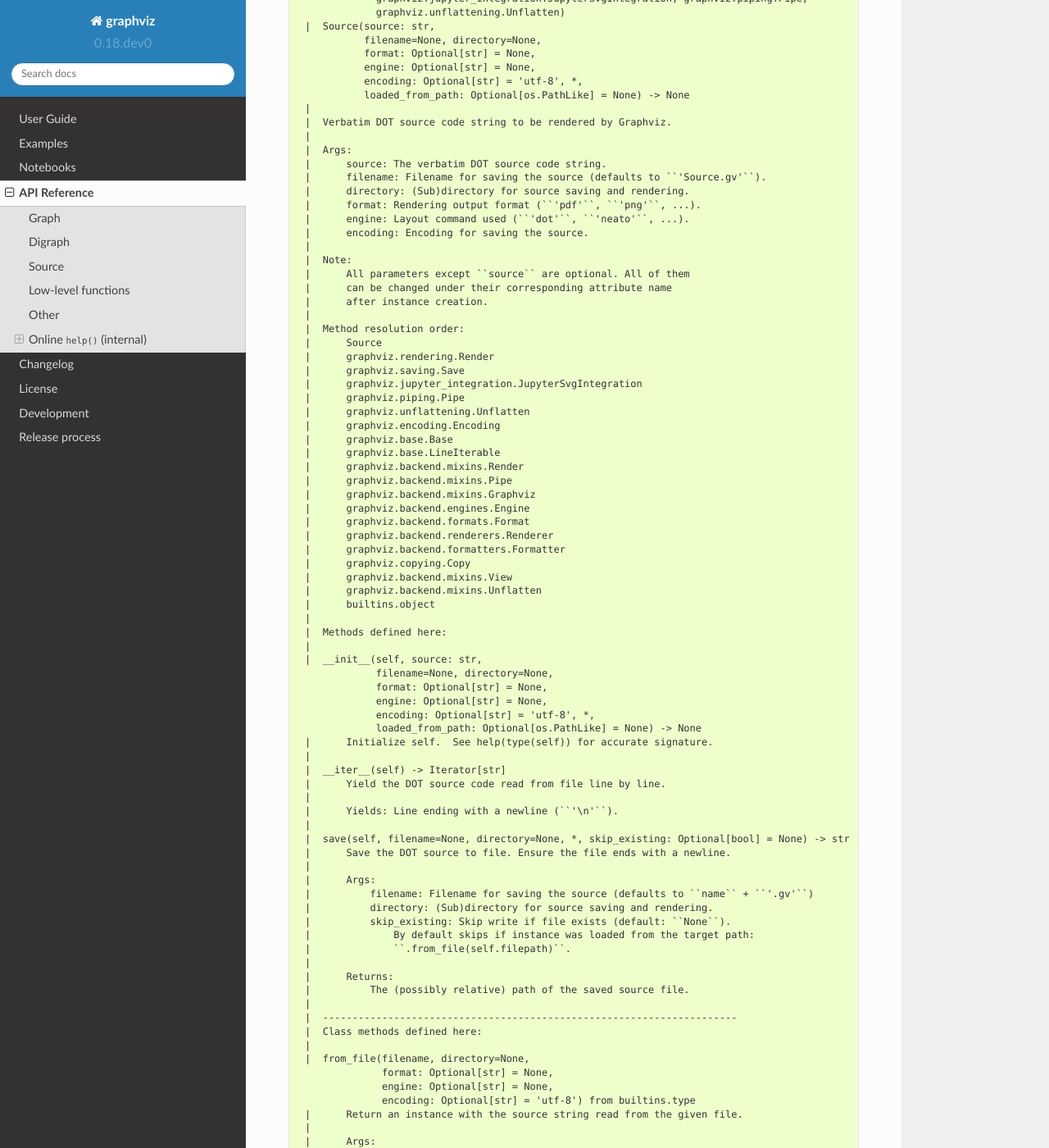
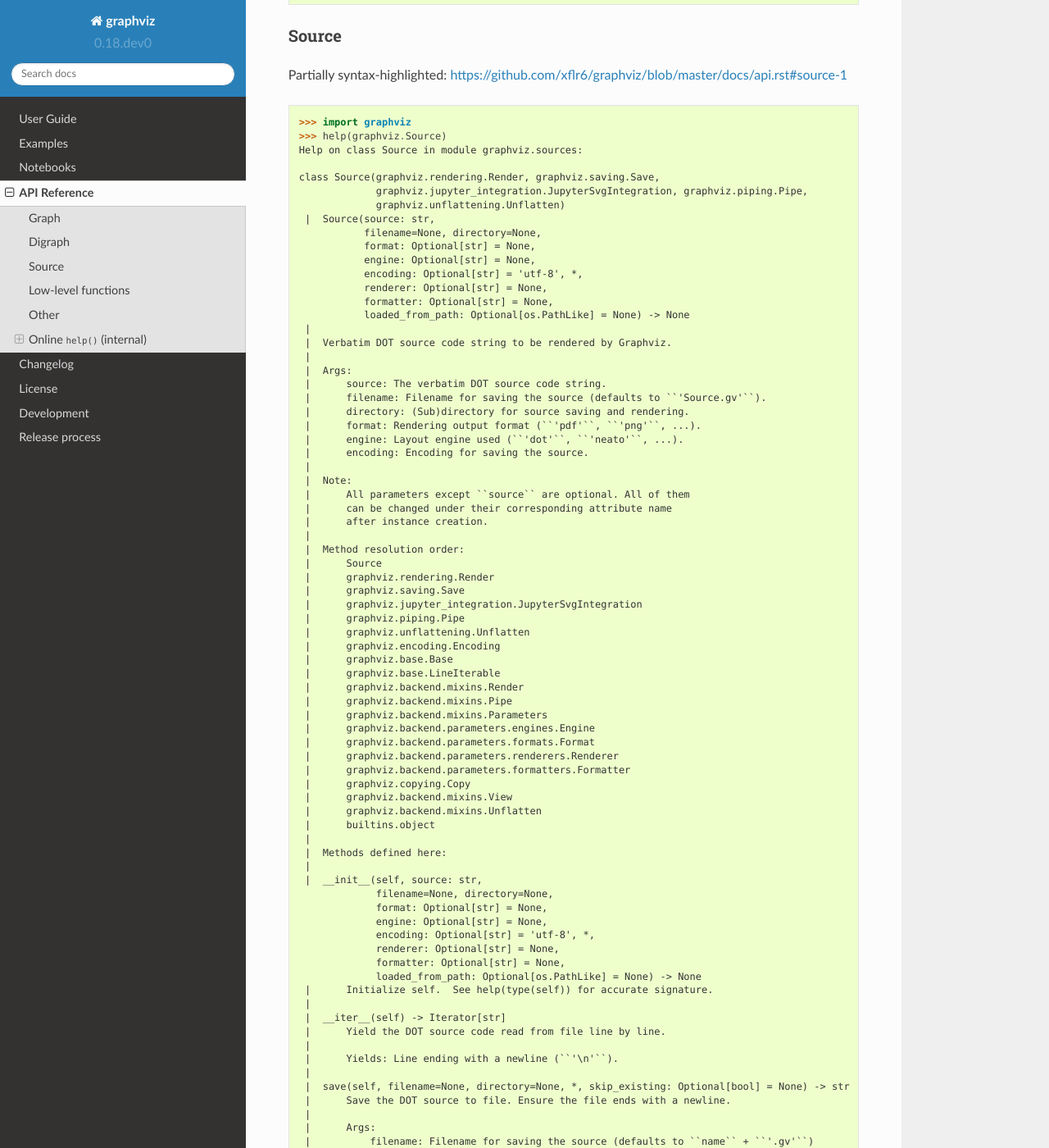
Before and after one commit to xflr6/graphviz, a Sphinx documentation site: the page built from docs/api.rst, in a window 1280 px wide and 1400 px high, scrolled down 19219 px. Shown: the whole window at 82% size. Built offline with Sphinx 7.4.7 and the Read the Docs theme 2.0.0, drawn with Linux system fonts in a browser that asks for light colours; the version number is read from the project's files by our own code; some of the changed text lies outside the part shown.

Commit message:
update help() output

```diff
--- a/docs/api.rst
+++ b/docs/api.rst
@@ -206,11 +206,11 @@ https://github.com/xflr6/graphviz/blob/master/docs/api.rst#graph-1
      |      graphviz.base.LineIterable
      |      graphviz.backend.mixins.Render
      |      graphviz.backend.mixins.Pipe
-     |      graphviz.backend.mixins.Graphviz
-     |      graphviz.backend.engines.Engine
-     |      graphviz.backend.formats.Format
-     |      graphviz.backend.renderers.Renderer
-     |      graphviz.backend.formatters.Formatter
+     |      graphviz.backend.mixins.Parameters
+     |      graphviz.backend.parameters.engines.Engine
+     |      graphviz.backend.parameters.formats.Format
+     |      graphviz.backend.parameters.renderers.Renderer
+     |      graphviz.backend.parameters.formatters.Formatter
      |      graphviz.copying.Copy
      |      graphviz.backend.mixins.View
      |      graphviz.backend.mixins.Unflatten
@@ -366,7 +366,8 @@ https://github.com/xflr6/graphviz/blob/master/docs/api.rst#graph-1
                format: Optional[str] = None,
                renderer: Optional[str] = None,
                formatter: Optional[str] = None,
-               quiet: bool = False, quiet_view: bool = False) -> str
+               quiet: bool = False, quiet_view: bool = False, *,
+               engine: Optional[str] = None) -> str
      |      Save the source to file and render with the Graphviz engine.
      |
      |      Args:
@@ -388,6 +389,8 @@ https://github.com/xflr6/graphviz/blob/master/docs/api.rst#graph-1
      |          quiet_view (bool): Suppress ``stderr`` output
      |              from the viewer process
      |              (implies ``view=True``, ineffective on Windows platform).
+     |          engine: Layout engine for rendering
+     |              (``'dot'``, ``'neato'``, ...).
      |
      |      Returns:
      |          The (possibly relative) path of the rendered file.
@@ -472,6 +475,7 @@ https://github.com/xflr6/graphviz/blob/master/docs/api.rst#graph-1
              renderer: Optional[str] = None,
              formatter: Optional[str] = None,
              quiet: bool = False, *,
+             engine: Optional[str] = None,
              encoding: Optional[str] = None) -> Union[bytes, str]
      |      Return the source piped through the Graphviz layout command.
      |
@@ -484,6 +488,8 @@ https://github.com/xflr6/graphviz/blob/master/docs/api.rst#graph-1
      |              (``'cairo'``, ``'gd'``, ...).
      |          quiet (bool): Suppress ``stderr`` output
      |              from the layout subprocess.
+     |          engine: Layout engine for rendering
+     |              (``'dot'``, ``'neato'``, ...).
      |          encoding: Encoding for decoding the stdout.
      |
      |      Returns:
@@ -556,28 +563,28 @@ https://github.com/xflr6/graphviz/blob/master/docs/api.rst#graph-1
      |      The DOT source code as string.
      |
      |  ----------------------------------------------------------------------
-     |  Data descriptors inherited from graphviz.backend.engines.Engine:
+     |  Data descriptors inherited from graphviz.backend.parameters.engines.Engine:
      |
      |  engine
      |      The layout engine used for rendering
      |      (``'dot'``, ``'neato'``, ...).
      |
      |  ----------------------------------------------------------------------
-     |  Data descriptors inherited from graphviz.backend.formats.Format:
+     |  Data descriptors inherited from graphviz.backend.parameters.formats.Format:
      |
      |  format
      |      The output format used for rendering
      |      (``'pdf'``, ``'png'``, ...).
      |
      |  ----------------------------------------------------------------------
-     |  Data descriptors inherited from graphviz.backend.renderers.Renderer:
+     |  Data descriptors inherited from graphviz.backend.parameters.renderers.Renderer:
      |
      |  renderer
      |      The output renderer used for rendering
      |      (``'cairo'``, ``'gd'``, ...).
      |
      |  ----------------------------------------------------------------------
-     |  Data descriptors inherited from graphviz.backend.formatters.Formatter:
+     |  Data descriptors inherited from graphviz.backend.parameters.formatters.Formatter:
      |
      |  formatter
      |      The output formatter used for rendering
@@ -657,11 +664,11 @@ https://github.com/xflr6/graphviz/blob/master/docs/api.rst#digraph-1
      |      graphviz.base.LineIterable
      |      graphviz.backend.mixins.Render
      |      graphviz.backend.mixins.Pipe
-     |      graphviz.backend.mixins.Graphviz
-     |      graphviz.backend.engines.Engine
-     |      graphviz.backend.formats.Format
-     |      graphviz.backend.renderers.Renderer
-     |      graphviz.backend.formatters.Formatter
+     |      graphviz.backend.mixins.Parameters
+     |      graphviz.backend.parameters.engines.Engine
+     |      graphviz.backend.parameters.formats.Format
+     |      graphviz.backend.parameters.renderers.Renderer
+     |      graphviz.backend.parameters.formatters.Formatter
      |      graphviz.copying.Copy
      |      graphviz.backend.mixins.View
      |      graphviz.backend.mixins.Unflatten
@@ -817,7 +824,8 @@ https://github.com/xflr6/graphviz/blob/master/docs/api.rst#digraph-1
                format: Optional[str] = None,
                renderer: Optional[str] = None,
                formatter: Optional[str] = None,
-               quiet: bool = False, quiet_view: bool = False) -> str
+               quiet: bool = False, quiet_view: bool = False, *,
+               engine: Optional[str] = None) -> str
      |      Save the source to file and render with the Graphviz engine.
      |
      |      Args:
@@ -839,6 +847,8 @@ https://github.com/xflr6/graphviz/blob/master/docs/api.rst#digraph-1
      |          quiet_view (bool): Suppress ``stderr`` output
      |              from the viewer process
      |              (implies ``view=True``, ineffective on Windows platform).
+     |          engine: Layout engine for rendering
+     |              (``'dot'``, ``'neato'``, ...).
      |
      |      Returns:
      |          The (possibly relative) path of the rendered file.
@@ -922,6 +932,7 @@ https://github.com/xflr6/graphviz/blob/master/docs/api.rst#digraph-1
              renderer: Optional[str] = None,
              formatter: Optional[str] = None,
              quiet: bool = False, *,
+             engine: Optional[str] = None,
              encoding: Optional[str] = None) -> Union[bytes, str]
      |      Return the source piped through the Graphviz layout command.
      |
@@ -934,6 +945,8 @@ https://github.com/xflr6/graphviz/blob/master/docs/api.rst#digraph-1
      |              (``'cairo'``, ``'gd'``, ...).
      |          quiet (bool): Suppress ``stderr`` output
      |              from the layout subprocess.
+     |          engine: Layout engine for rendering
+     |              (``'dot'``, ``'neato'``, ...).
      |          encoding: Encoding for decoding the stdout.
      |
      |      Returns:
@@ -1006,28 +1020,28 @@ https://github.com/xflr6/graphviz/blob/master/docs/api.rst#digraph-1
      |      The DOT source code as string.
      |
      |  ----------------------------------------------------------------------
-     |  Data descriptors inherited from graphviz.backend.engines.Engine:
+     |  Data descriptors inherited from graphviz.backend.parameters.engines.Engine:
      |
      |  engine
      |      The layout engine used for rendering
      |      (``'dot'``, ``'neato'``, ...).
      |
      |  ----------------------------------------------------------------------
-     |  Data descriptors inherited from graphviz.backend.formats.Format:
+     |  Data descriptors inherited from graphviz.backend.parameters.formats.Format:
      |
      |  format
      |      The output format used for rendering
      |      (``'pdf'``, ``'png'``, ...).
      |
      |  ----------------------------------------------------------------------
-     |  Data descriptors inherited from graphviz.backend.renderers.Renderer:
+     |  Data descriptors inherited from graphviz.backend.parameters.renderers.Renderer:
      |
      |  renderer
      |      The output renderer used for rendering
      |      (``'cairo'``, ``'gd'``, ...).
      |
      |  ----------------------------------------------------------------------
-     |  Data descriptors inherited from graphviz.backend.formatters.Formatter:
+     |  Data descriptors inherited from graphviz.backend.parameters.formatters.Formatter:
      |
      |  formatter
      |      The output formatter used for rendering
@@ -1064,6 +1078,8 @@ https://github.com/xflr6/graphviz/blob/master/docs/api.rst#source-1
                format: Optional[str] = None,
                engine: Optional[str] = None,
                encoding: Optional[str] = 'utf-8', *,
+               renderer: Optional[str] = None,
+               formatter: Optional[str] = None,
                loaded_from_path: Optional[os.PathLike] = None) -> None
      |
      |  Verbatim DOT source code string to be rendered by Graphviz.
@@ -1073,7 +1089,7 @@ https://github.com/xflr6/graphviz/blob/master/docs/api.rst#source-1
      |      filename: Filename for saving the source (defaults to ``'Source.gv'``).
      |      directory: (Sub)directory for source saving and rendering.
      |      format: Rendering output format (``'pdf'``, ``'png'``, ...).
-     |      engine: Layout command used (``'dot'``, ``'neato'``, ...).
+     |      engine: Layout engine used (``'dot'``, ``'neato'``, ...).
      |      encoding: Encoding for saving the source.
      |
      |  Note:
@@ -1093,11 +1109,11 @@ https://github.com/xflr6/graphviz/blob/master/docs/api.rst#source-1
      |      graphviz.base.LineIterable
      |      graphviz.backend.mixins.Render
      |      graphviz.backend.mixins.Pipe
-     |      graphviz.backend.mixins.Graphviz
-     |      graphviz.backend.engines.Engine
-     |      graphviz.backend.formats.Format
-     |      graphviz.backend.renderers.Renderer
-     |      graphviz.backend.formatters.Formatter
+     |      graphviz.backend.mixins.Parameters
+     |      graphviz.backend.parameters.engines.Engine
+     |      graphviz.backend.parameters.formats.Format
+     |      graphviz.backend.parameters.renderers.Renderer
+     |      graphviz.backend.parameters.formatters.Formatter
      |      graphviz.copying.Copy
      |      graphviz.backend.mixins.View
      |      graphviz.backend.mixins.Unflatten
@@ -1110,6 +1126,8 @@ https://github.com/xflr6/graphviz/blob/master/docs/api.rst#source-1
                  format: Optional[str] = None,
                  engine: Optional[str] = None,
                  encoding: Optional[str] = 'utf-8', *,
+                 renderer: Optional[str] = None,
+                 formatter: Optional[str] = None,
                  loaded_from_path: Optional[os.PathLike] = None) -> None
      |      Initialize self.  See help(type(self)) for accurate signature.
      |
@@ -1137,7 +1155,9 @@ https://github.com/xflr6/graphviz/blob/master/docs/api.rst#source-1
      |  from_file(filename, directory=None,
                   format: Optional[str] = None,
                   engine: Optional[str] = None,
-                  encoding: Optional[str] = 'utf-8') from builtins.type
+                  encoding: Optional[str] = 'utf-8',
+                  renderer: Optional[str] = None,
+                  formatter: Optional[str] = None) from builtins.type
      |      Return an instance with the source string read from the given file.
      |
      |      Args:
@@ -1161,7 +1181,8 @@ https://github.com/xflr6/graphviz/blob/master/docs/api.rst#source-1
                format: Optional[str] = None,
                renderer: Optional[str] = None,
                formatter: Optional[str] = None,
-               quiet: bool = False, quiet_view: bool = False) -> str
+               quiet: bool = False, quiet_view: bool = False, *,
+               engine: Optional[str] = None) -> str
      |      Save the source to file and render with the Graphviz engine.
      |
      |      Args:
@@ -1183,6 +1204,8 @@ https://github.com/xflr6/graphviz/blob/master/docs/api.rst#source-1
      |          quiet_view (bool): Suppress ``stderr`` output
      |              from the viewer process
      |              (implies ``view=True``, ineffective on Windows platform).
+     |          engine: Layout engine for rendering
+     |              (``'dot'``, ``'neato'``, ...).
      |
      |      Returns:
      |          The (possibly relative) path of the rendered file.
@@ -1250,8 +1273,8 @@ https://github.com/xflr6/graphviz/blob/master/docs/api.rst#source-1
      |  pipe(self,
              format: Optional[str] = None,
              renderer: Optional[str] = None,
-             formatter: Optional[str] = None,
-             quiet: bool = False, *,
+             formatter: Optional[str] = None, quiet: bool = False, *,
+             engine: Optional[str] = None,
              encoding: Optional[str] = None) -> Union[bytes, str]
      |      Return the source piped through the Graphviz layout command.
      |
@@ -1264,6 +1287,8 @@ https://github.com/xflr6/graphviz/blob/master/docs/api.rst#source-1
      |              (``'cairo'``, ``'gd'``, ...).
      |          quiet (bool): Suppress ``stderr`` output
      |              from the layout subprocess.
+     |          engine: Layout engine for rendering
+     |              (``'dot'``, ``'neato'``, ...).
      |          encoding: Encoding for decoding the stdout.
      |
      |      Returns:
@@ -1345,28 +1371,28 @@ https://github.com/xflr6/graphviz/blob/master/docs/api.rst#source-1
      |      list of weak references to the object (if defined)
      |
      |  ----------------------------------------------------------------------
-     |  Data descriptors inherited from graphviz.backend.engines.Engine:
+     |  Data descriptors inherited from graphviz.backend.parameters.engines.Engine:
      |
      |  engine
      |      The layout engine used for rendering
      |      (``'dot'``, ``'neato'``, ...).
      |
      |  ----------------------------------------------------------------------
-     |  Data descriptors inherited from graphviz.backend.formats.Format:
+     |  Data descriptors inherited from graphviz.backend.parameters.formats.Format:
      |
      |  format
      |      The output format used for rendering
      |      (``'pdf'``, ``'png'``, ...).
      |
      |  ----------------------------------------------------------------------
-     |  Data descriptors inherited from graphviz.backend.renderers.Renderer:
+     |  Data descriptors inherited from graphviz.backend.parameters.renderers.Renderer:
      |
      |  renderer
      |      The output renderer used for rendering
      |      (``'cairo'``, ``'gd'``, ...).
      |
      |  ----------------------------------------------------------------------
-     |  Data descriptors inherited from graphviz.backend.formatters.Formatter:
+     |  Data descriptors inherited from graphviz.backend.parameters.formatters.Formatter:
      |
      |  formatter
      |      The output formatter used for rendering
```
Also changed, not shown: other parts of docs/api.rst (+3 -0 lines).
